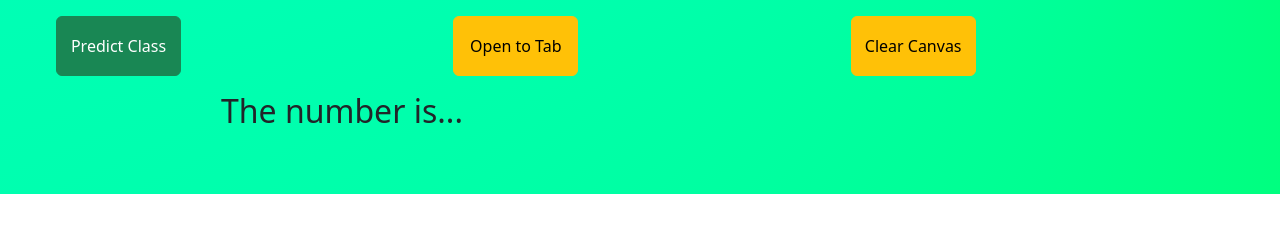
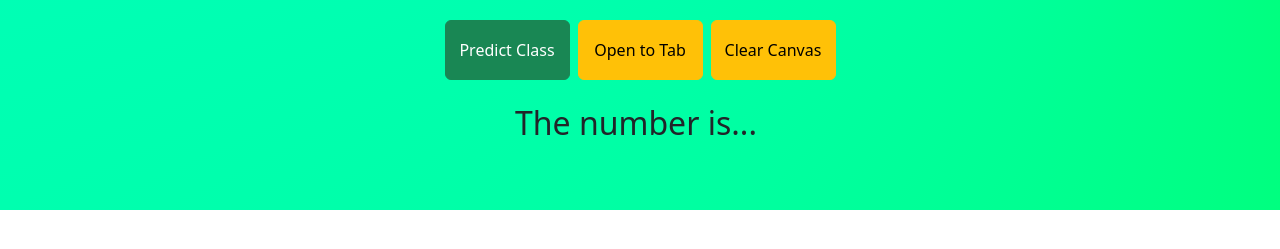
Before and after one commit to RebekkaHaley/keras-digit-recogniser, a FastAPI app: page / in a window 1280 px wide. Shown: the part 336-585 px from the top of the page. Run offline with FastAPI, Linux system fonts and the light colour scheme; parts of the project's set-up code (start-up, migrations or seed data) failed here and were passed over.

Commit message:
[refactor/template] center all content

```diff
--- a/app/templates/home.html
+++ b/app/templates/home.html
@@ -20,29 +20,33 @@
         </div>
 
         <div class="row p-2">
-            <div class="col">
+            <div class="col d-flex justify-content-center">
+                <div class="p-1">
                     <form action="/" method="POST" onsubmit="canvastoimage()">
                         <input type="hidden" id="uri" name="uri">
                         <button class="btn btn-success" id="predict" type="submit">Predict Class</button>
                     </form>
                 </div>
 
-            <div class="col">
+                <div class="p-1">
                     <button class="btn btn-warning" id="save">Open to Tab</button>
                 </div>
 
-            <div class="col">
+                <div class="p-1">
                     <button class="btn btn-warning" id="clear">Clear Canvas</button>
+                </div>
             </div>
         </div>
 
         <div class="row p-2">
             <div class="col d-flex justify-content-center">
+                <div class="p-1">
                     <h2>The number is...</h2>
                 </div>
 
-            <div class="col d-flex justify-content-center">
+                <div class="p-1">
                     <h2>{% if digit %}{{ digit }}{% endif %}</h2>
+                </div>
             </div>
         </div>
     </div>
```
Lines whose indentation alone changed are shown as unchanged.
